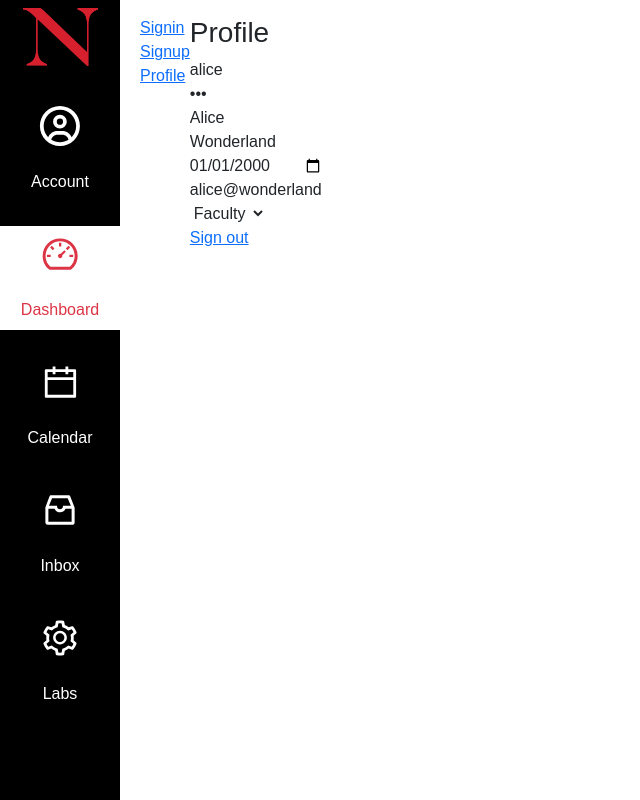
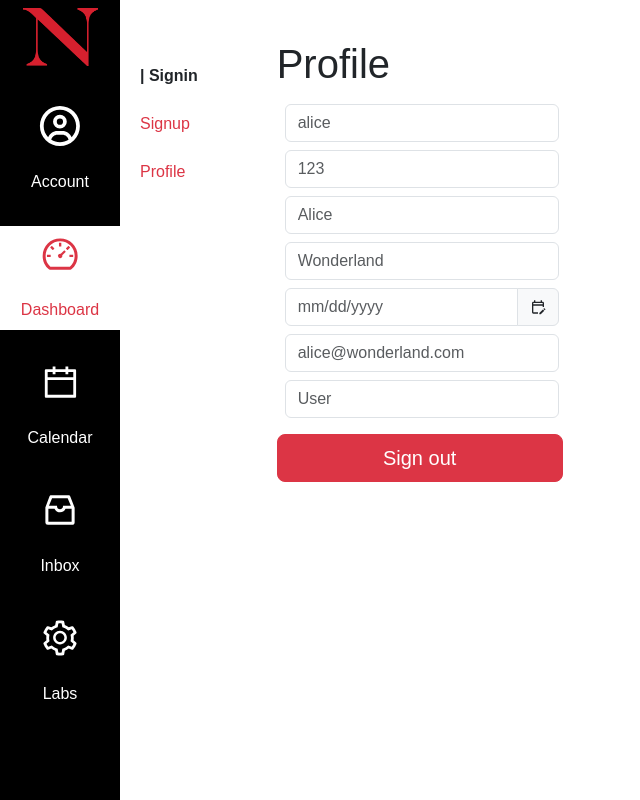
Before and after one commit to dbusnel/4550-kanbaz, a Next.js app: page /account/profile in a window 1280 px wide. Shown: the whole page, without its empty margins (0-640 px from the left). Built offline with nearby package versions, Linux system fonts and the light colour scheme.

Commit message:
finished individual assignments

```diff
--- a/app/(kambaz)/account/Navigation.tsx
+++ b/app/(kambaz)/account/Navigation.tsx
@@ -1,10 +1,21 @@
 import Link from "next/link";
 export default function AccountNavigation() {
   return (
-    <div id="wd-account-navigation">
-      <Link href="signin"> Signin </Link> <br />
-      <Link href="signup"> Signup </Link> <br />
-      <Link href="profile"> Profile </Link> <br />
+    <div id="wd-account-navigation" className="pt-5 pr-5">
+      <Link href="signin" className="font-bold list-group-item active border-0">
+        | Signin
+      </Link>{" "}
+      <br />
+      <Link href="signup" className="list-group-item text-danger border-0">
+        {" "}
+        Signup{" "}
+      </Link>{" "}
+      <br />
+      <Link href="profile" className="list-group-item text-danger border-0">
+        {" "}
+        Profile{" "}
+      </Link>{" "}
+      <br />
     </div>
   );
 }
--- a/app/(kambaz)/account/layout.tsx
+++ b/app/(kambaz)/account/layout.tsx
@@ -8,7 +8,7 @@ export default function AccountLayout({
       <table>
         <tbody>
           <tr>
-            <td valign="top">
+            <td valign="top" className="w-25">
               {" "}
               <AccountNavigation />{" "}
             </td>
--- a/app/(kambaz)/account/profile/page.tsx
+++ b/app/(kambaz)/account/profile/page.tsx
@@ -1,40 +1,36 @@
 import Link from "next/link";
+import { FormControl } from "react-bootstrap";
+import { InputGroup } from "react-bootstrap";
+import InputGroupText from "react-bootstrap/esm/InputGroupText";
+import { MdOutlineEditCalendar } from "react-icons/md";
+import { Button } from "react-bootstrap";
+
 export default function Profile() {
   return (
-    <div id="wd-profile-screen">
-      <h3>Profile</h3>
-      <input
-        defaultValue="alice"
-        placeholder="username"
-        className="wd-username"
-      />
-      <br />
-      <input
-        defaultValue="123"
-        placeholder="password"
-        type="password"
-        className="wd-password"
-      />
-      <br />
-      <input defaultValue="Alice" placeholder="First Name" id="wd-firstname" />
-      <br />
-      <input
-        defaultValue="Wonderland"
-        placeholder="Last Name"
-        id="wd-lastname"
-      />
-      <br />
-      <input defaultValue="2000-01-01" type="date" id="wd-dob" />
-      <br />
-      <input defaultValue="alice@wonderland" type="email" id="wd-email" />
-      <br />
-      <select defaultValue="FACULTY" id="wd-role">
-        <option value="USER">User</option> <option value="ADMIN">Admin</option>
-        <option value="FACULTY">Faculty</option>{" "}
-        <option value="STUDENT">Student</option>
-      </select>
-      <br />
-      <Link href="signin"> Sign out </Link>
+    <div className="p-4 flex flex-column" id="wd-profile-screen">
+      <h1>Profile</h1>
+      <div className="p-2">
+        <FormControl className="mb-2" placeholder="alice" />
+        <FormControl className="mb-2" placeholder="123" />
+        <FormControl className="mb-2" placeholder="Alice" />
+        <FormControl className="mb-2" placeholder="Wonderland" />
+        <InputGroup className="mb-2">
+          <FormControl type="text m-0 p-2" placeholder="mm/dd/yyyy" />
+          <InputGroupText>
+            <MdOutlineEditCalendar />
+          </InputGroupText>
+        </InputGroup>
+        <FormControl className="mb-2" placeholder="alice@wonderland.com" />
+        <FormControl className="mb-2" placeholder="User" />
+      </div>
+      <Button
+        variant="danger"
+        size="lg"
+        className="me-1 flex-grow items-center"
+        id="wd-add-assignment-btn"
+      >
+        Sign out
+      </Button>
     </div>
   );
 }
--- a/app/(kambaz)/account/signin/page.tsx
+++ b/app/(kambaz)/account/signin/page.tsx
@@ -1,11 +1,27 @@
 import Link from "next/link";
+import { FormControl } from "react-bootstrap";
+
 export default function Signin() {
- return (
-   <div id="wd-signin-screen">
-     <h3>Sign in</h3>
-     <input placeholder="username" className="wd-username" /> <br />
-     <input placeholder="password" type="password" className="wd-password" /> <br />
-     <Link href="/dashboard" id="wd-signin-btn"> Sign in </Link> <br />
-     <Link href="signup" id="wd-signup-link"> Sign up </Link>
-   </div>
-);}
+  return (
+    <div id="wd-signin-screen" className="p-4">
+      <h1>Sign in</h1>
+      <FormControl id="wd-username" placeholder="username" className="mb-2" />
+      <FormControl
+        id="wd-password"
+        placeholder="password"
+        type="password"
+        className="mb-2"
+      />
+      <Link
+        id="wd-signin-btn"
+        href="/account/profile"
+        className="btn btn-primary w-100 mb-2"
+      >
+        Sign in{" "}
+      </Link>
+      <Link id="wd-signup-link" href="/account/signup">
+        Sign up
+      </Link>
+    </div>
+  );
+}
--- a/app/(kambaz)/account/signup/page.tsx
+++ b/app/(kambaz)/account/signup/page.tsx
@@ -1,13 +1,26 @@
 import Link from "next/link";
+import { FormControl } from "react-bootstrap";
 export default function Signup() {
   return (
-    <div id="wd-signup-screen">
-      <h3>Sign up</h3>
-      <input placeholder="username" className="wd-username" /><br/>
-      <input placeholder="password" type="password" className="wd-password" /><br/>
-      <input placeholder="verify password"
-             type="password" className="wd-password-verify" /><br/>
-      <Link  href="profile" > Sign up </Link><br />
-      <Link  href="signin" > Sign in </Link>
+    <div id="wd-signup-screen" className="p-4">
+      <h1>Sign up</h1>
+      <FormControl id="wd-username" placeholder="username" className="mb-2" />
+      <FormControl
+        id="wd-password"
+        placeholder="password"
+        type="password"
+        className="mb-2"
+      />
+      <Link
+        id="wd-signup-btn"
+        href="/account/profile"
+        className="btn btn-primary w-100 mb-2"
+      >
+        Sign up{" "}
+      </Link>
+      <Link id="wd-signup-link" href="/account/signin">
+        Sign in
+      </Link>
     </div>
-);}
+  );
+}
--- a/app/(kambaz)/courses/[cid]/assignments/[aid]/page.tsx
+++ b/app/(kambaz)/courses/[cid]/assignments/[aid]/page.tsx
@@ -11,6 +11,9 @@ import {
   Col,
   Button,
 } from "react-bootstrap";
+
+import { MdOutlineEditCalendar } from "react-icons/md";
+import InputGroupText from "react-bootstrap/esm/InputGroupText";
 
 export default function AssignmentEditor() {
   return (
@@ -88,6 +91,69 @@ export default function AssignmentEditor() {
           </div>
         </Col>
       </Row>
+      <br />
+      <Row>
+        <FormLabel column sm={2}>
+          {" "}
+          Assign:{" "}
+        </FormLabel>
+        <Col sm={10}>
+          <div className="outline outline-1 outline-black p-3">
+            <p className="font-bold pt-3 pb-2 m-0">Assign to</p>
+            <FormControl type="text m-0 p-2" defaultValue={"Everyone"} />
+            <br />
+            <p className="font-bold pt-3 pb-2 m-0">Due</p>
+            <InputGroup>
+              <FormControl type="text m-0 p-2" />
+              <InputGroupText>
+                <MdOutlineEditCalendar />
+              </InputGroupText>
+            </InputGroup>
+
+            <span className="d-flex flex-row">
+              <div className="flex-grow pr-2">
+                <p className="font-bold pt-3 pb-2 m-0">Available from</p>
+                <InputGroup>
+                  <FormControl type="text m-0 p-2" />
+                  <InputGroupText>
+                    <MdOutlineEditCalendar />
+                  </InputGroupText>
+                </InputGroup>
+              </div>
+              <div className="flex-grow pl-2">
+                <p className="font-bold pt-3 pb-2 m-0">Until</p>
+                <InputGroup>
+                  <FormControl type="text m-0 p-2" />
+                  <InputGroupText>
+                    <MdOutlineEditCalendar />
+                  </InputGroupText>
+                </InputGroup>
+              </div>
+            </span>
+
+            <br />
+          </div>
+        </Col>
+      </Row>
+      <br />
+      <span className="d-flex flex-row float-end">
+        <Button
+          variant="secondary"
+          size="lg"
+          className="me-1 float-end d-flex flex-row items-center"
+          id="wd-add-group-btn"
+        >
+          Cancel
+        </Button>
+        <Button
+          variant="danger"
+          size="lg"
+          className="me-1 float-end d-flex flex-row items-center"
+          id="wd-add-assignment-btn"
+        >
+          Save
+        </Button>
+      </span>
     </div>
   );
 }
```
Also changed, not shown: app/(kambaz)/courses/[cid]/assignments/page.tsx (+19 -50 lines).
